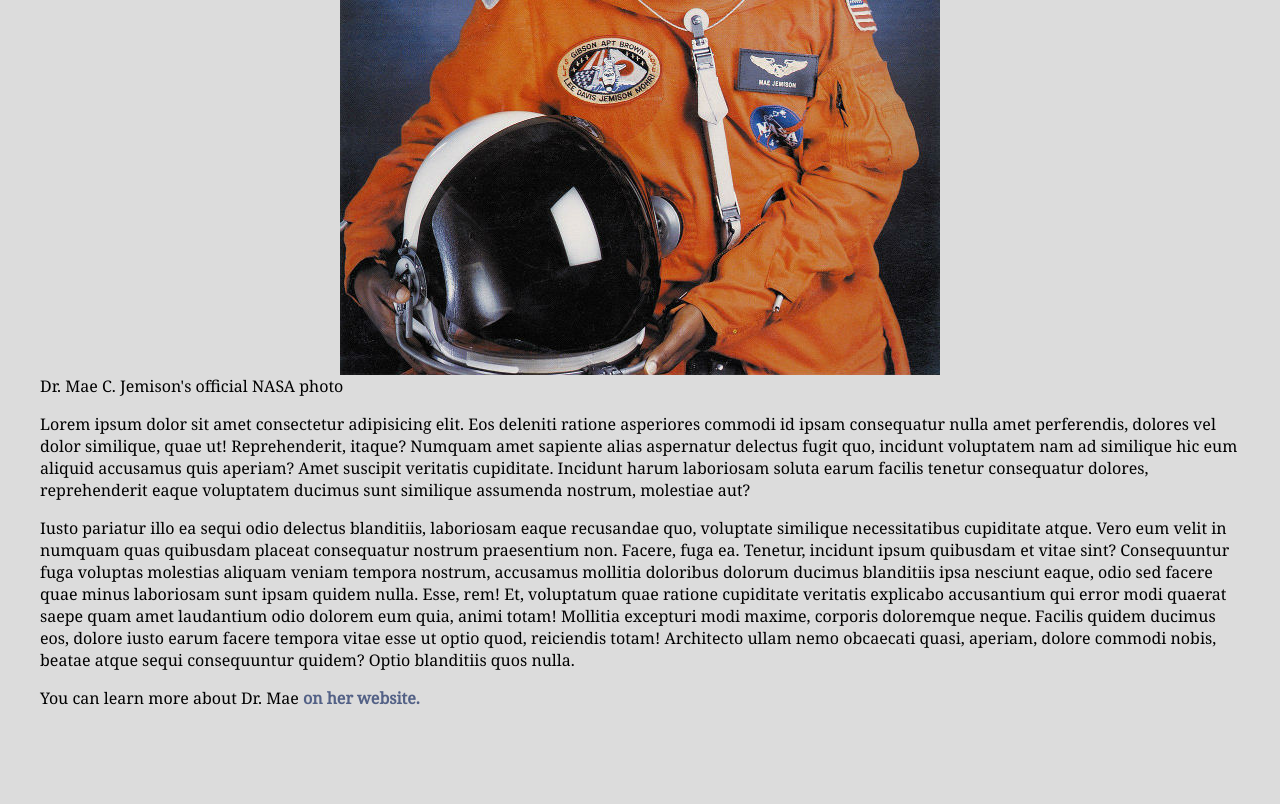
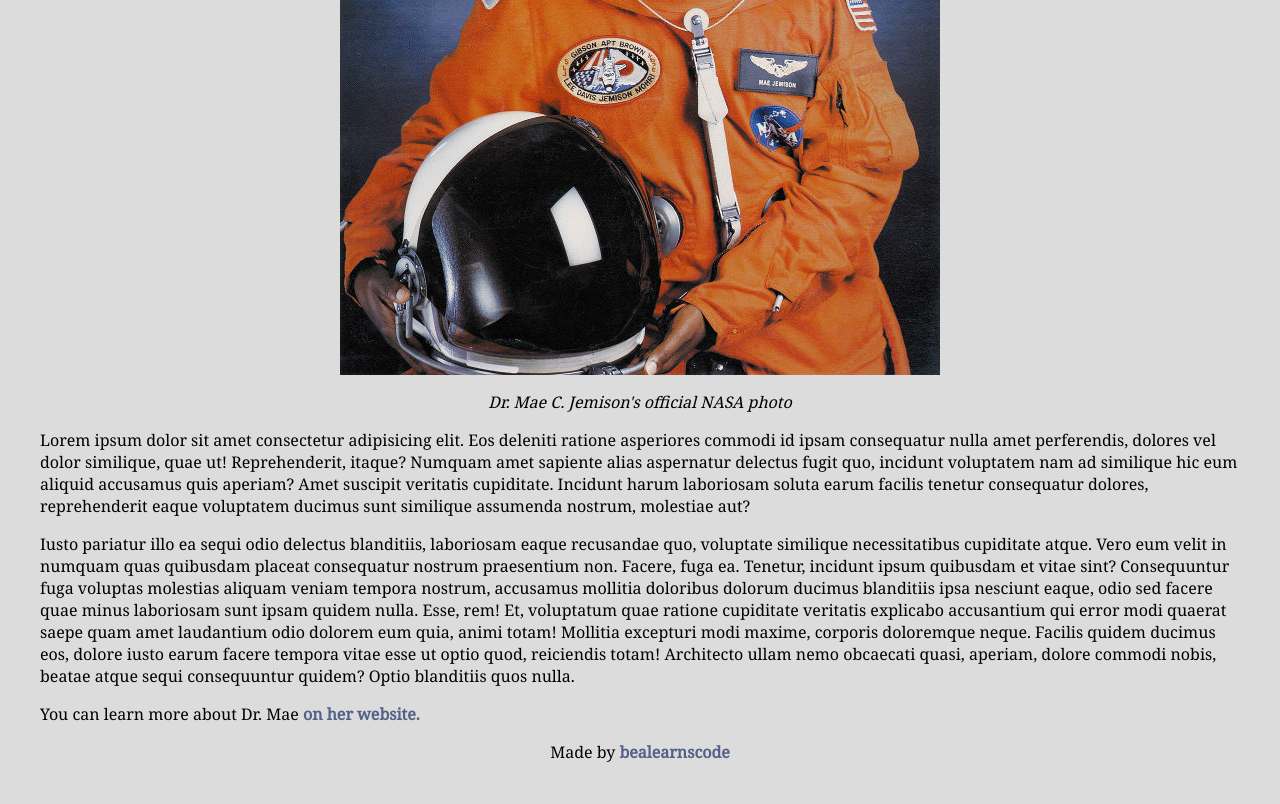
Before and after one commit to bealearnscode/fcc-tribute-page, a plain HTML site: page index.html in a window 1280 px wide. Shown: the part 430-1234 px from the top of the page. Before the commit the page ends 1155 px from the top, so only its background shows below. Drawn offline with Linux system fonts and the light colour scheme.

Commit message:
use font awesome in footer

```diff
--- a/index.html
+++ b/index.html
@@ -7,7 +7,7 @@
     <meta http-equiv="X-UA-Compatible" content="ie=edge">
     <title>Dr. Mae C. Jemison</title>
     <link href="https://fonts.googleapis.com/css?family=Noto+Serif" rel="stylesheet">
-    <link rel="stylesheet" href="https://cdnjs.cloudflare.com/ajax/libs/font-awesome/4.7.0/css/font-awesome.css" />
+    <link rel="stylesheet" href="https://use.fontawesome.com/releases/v5.0.13/css/all.css" integrity="sha384-DNOHZ68U8hZfKXOrtjWvjxusGo9WQnrNx2sqG0tfsghAvtVlRW3tvkXWZh58N9jp" crossorigin="anonymous">
     <link rel="stylesheet" href="style.css">
     <script src="https://cdn.freecodecamp.org/testable-projects-fcc/v1/bundle.js"></script>
 </head>
@@ -17,7 +17,7 @@
         <h1 id="title">Dr. Mae C. Jemison</h1>
         <div id="img-div">
             <img src="dr_mae_c_jemison.jpg" alt="" id="image">
-            <caption id="img-caption">Dr. Mae C. Jemison's official NASA photo</caption>
+            <p id="img-caption"><em>Dr. Mae C. Jemison's official NASA photo</em></p>
         </div>
         <article id="tribute-info">
             <p>Lorem ipsum dolor sit amet consectetur adipisicing elit. Eos deleniti ratione asperiores commodi id ipsam consequatur nulla amet perferendis, dolores vel dolor similique, quae ut! Reprehenderit, itaque? Numquam amet sapiente alias aspernatur
@@ -31,9 +31,11 @@
             <p>You can learn more about Dr. Mae <a href="http://www.drmae.com/" id="tribute-link" target="_blank" title="link to Dr. Jemison's official website">on her website.</a></p>
         </article>
     </main>
-    <!-- <footer id="footer">
+    <footer id="footer">
         <p id="credits">Made by <a href="https://www.freecodecamp.org/bealearnscode" target="_blank" title="link to bealearnscode's freecodecamp profile">bealearnscode</a></p>
-    </footer> -->
+        <i class="fas fa-github-square"></i>
+        <i class="fas fa-twitter-square"></i>
+    </footer>
 </body>
 
 </html>
```
